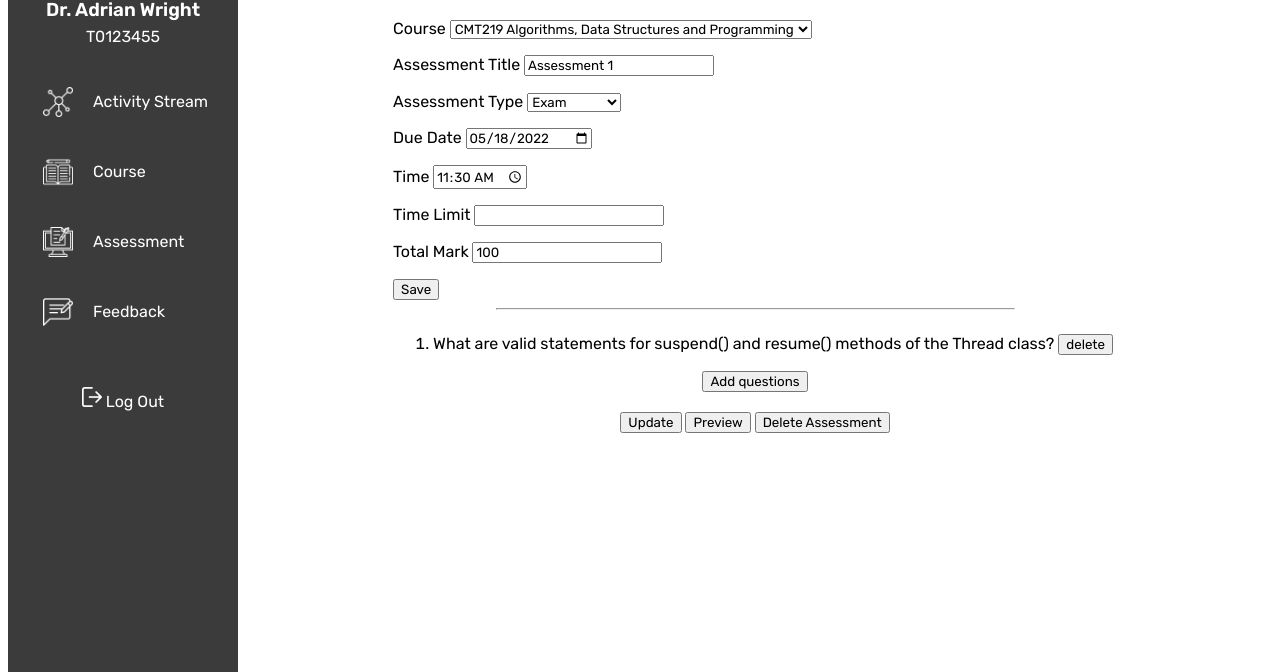
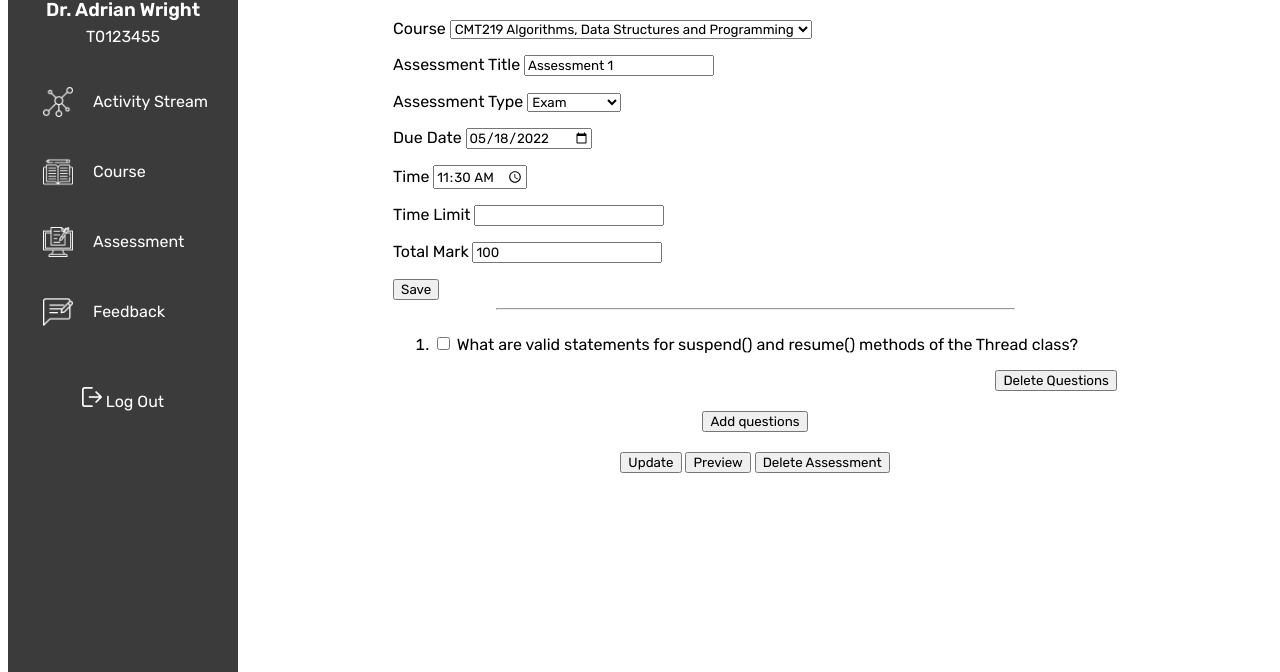
Before and after one commit to levina-c/Automated_Assessment_Tool, a Flask app: page /indiassessment/1 in a window 1280 px wide. Shown: the part 152-824 px from the top of the page. Run offline with Flask 2, Linux system fonts and the light colour scheme; data comes from the database, SQL or seed files in the repository; both versions use the stored data as it was after the commit; some libraries are stand-ins or nearby versions.

Commit message:
changed delete questions functions

```diff
--- a/aat/forms.py
+++ b/aat/forms.py
@@ -42,6 +42,10 @@ class chooseQuestions(FlaskForm):
     t2opts = MultipleCheckboxField(label='Questions', choices=[])
     submit = SubmitField('Add')
 
+class deleteQuestions(FlaskForm):
+    t1opts = MultipleCheckboxField(label='AQuestions', choices=[])
+    t2opts = MultipleCheckboxField(label='AQuestions', choices=[])
+    deleteq = SubmitField('Delete')
 class filterquestionform(FlaskForm):
     qType = SelectField('Question Type', validators=[InputRequired()], choices=[('All', 'All'),('Type1', 'Multiple Choice'), ('Type2', 'True/False')])
     used = SelectField('Used', validators=[InputRequired()], choices=[('All', 'All'),('Used', 'Used'), ('Unused', 'Unused')])
--- a/aat/routes.py
+++ b/aat/routes.py
@@ -1,6 +1,6 @@
 from flask import *
 from aat import app, db
-from aat.forms import AssessmentForm, filterquestionform, chooseQuestions
+from aat.forms import AssessmentForm, filterquestionform, chooseQuestions, deleteQuestions
 from aat.models import Courses, Assessments, Type1Questions, Type2Questions
 import datetime
 from sqlalchemy import desc, asc
@@ -29,11 +29,11 @@ def assessment():
 def indiassessment(assessmentID):
     # access specific assessment
     assessment=Assessments.query.get_or_404(assessmentID)
-    assessmentT1Qs = Type1Questions.query.filter_by(assessment_id = assessmentID).with_entities(Type1Questions.title, Type1Questions.optionA,Type1Questions.optionB,Type1Questions.optionC,Type1Questions.optionD)
-    assessmentT2Qs = Type2Questions.query.filter_by(assessment_id = assessmentID).with_entities(Type2Questions.title)
-    allassessmentQs = assessmentT1Qs.union(assessmentT2Qs)
+    assessmentT1Qs = Type1Questions.query.filter_by(assessment_id = assessmentID).all()
+    assessmentT2Qs = Type2Questions.query.filter_by(assessment_id = assessmentID).all()
     assessmentT1As = Type1Questions.query.filter_by(assessment_id = assessmentID).with_entities(Type1Questions.optionA,Type1Questions.optionB,Type1Questions.optionC,Type1Questions.optionD)
-    # edit assessment form
+
+# edit assessment form
     edit_assessment = AssessmentForm(
         course = assessment.course_code,
         assessmenttitle = assessment.assessmenttitle,
@@ -42,8 +42,11 @@ def indiassessment(assessmentID):
         duedatetime = datetime.datetime.strptime(assessment.duedatetime,"%H:%M"),
         timelimit = assessment.timelimit,
         totalmark = assessment.totalmark)
+
     edit_question = chooseQuestions()
+    delete_question = deleteQuestions()
 
+# edit assessment details
     if edit_assessment.validate_on_submit:
         try:
             assessment.course_code = edit_assessment.course.data
@@ -80,11 +83,24 @@ def indiassessment(assessmentID):
     elif request.form.get('del') == 'Preview':
         return redirect(url_for('previewassessment', currentAssessmentID=assessmentID))
 
-    # elif request.form.get('del') == 'delete':
-    #     q_todelete = assessment.assessmentT1Qs.filter_by()
-    #     Type1Questions.utilised = False
-    #     db.session.commit()
-    return render_template("indiassessment.html", assessment=assessment, assessmentT1Qs=assessmentT1Qs, assessmentT1As=assessmentT1As, assessmentT2Qs=assessmentT2Qs, allassessmentQs=allassessmentQs, edit_assessment=edit_assessment, edit_question=edit_question, assessmentID=assessmentID)
+# delete questions
+    delete_question.t1opts.choices = [(q.id, q.title) for q in assessmentT1Qs]
+    delete_question.t2opts.choices = [(q.id, q.title) for q in assessmentT2Qs]
+
+
+    if request.form.get('del') == 'Delete Questions':
+        for qID in delete_question.t1opts.data:
+            T1Qs_todel = Type1Questions.query.get_or_404(qID)
+            T1Qs_todel.assessment_id = None
+            T1Qs_todel.utilised = False
+        for qID in delete_question.t2opts.data:
+            T1Qs_todel = Type2Questions.query.get_or_404(qID)
+            T1Qs_todel.assessment_id = None
+            T1Qs_todel.utilised = False
+        db.session.commit()
+        flash("Questions have been deleted")
+
+    return render_template("indiassessment.html", assessment=assessment, assessmentT1Qs=assessmentT1Qs, assessmentT1As=assessmentT1As, assessmentT2Qs=assessmentT2Qs, edit_assessment=edit_assessment, edit_question=edit_question, assessmentID=assessmentID, delete_question=delete_question)
 
 @app.route("/addassessment", methods=['GET','POST'])
 def addassessment():
@@ -286,8 +302,10 @@ def previewassessment(currentAssessmentID):
     assessmentT2Qs = Type2Questions.query.filter_by(assessment_id = currentAssessmentID).with_entities(Type2Questions.title)
     allassessmentQs = assessmentT1Qs.union(assessmentT2Qs)
     assessmentT1As = Type1Questions.query.filter_by(assessment_id = currentAssessmentID).with_entities(Type1Questions.optionA,Type1Questions.optionB,Type1Questions.optionC,Type1Questions.optionD)
-    if request.form.get("preview") == 'Back':
+    if request.form.get("preview") == 'Add Questions':
         return redirect(url_for('addassessmentquestion', currentAssessmentID=currentAssessmentID))
+    elif request.form.get("preview") == 'Back':
+        return redirect(url_for('indiassessment', assessmentID=assessment.id))
     elif request.form.get("preview") == 'Publish':
         assessment.status = "Published"
         db.session.commit()
--- a/aat/static/style.css
+++ b/aat/static/style.css
@@ -137,7 +137,7 @@ hr{
     align-items: center;
 }
 
-.create_assessment {
+.assessment_page_btn {
     display: flex;
     flex-direction: row;
     align-items: flex-start;
@@ -198,6 +198,12 @@ table {
     width:90%;
 }
 
+.deleteq_button{
+    display: flex;
+    align-self: flex-end;
+    padding-bottom: 20px;
+}
+
 .currentAssessmentInfo_addq,
 .currentAssessmentInfo_preview {
     display: flex;
@@ -231,6 +237,13 @@ table {
     justify-content: flex-end;
 }
 
+/* add assessment page */
+.new_assessment {
+    display: flex;
+    flex-direction: column;
+    justify-content: center;
+    margin:auto;
+}
 
 /* Add assessment question page */
 .addquestionbox {
@@ -240,12 +253,6 @@ table {
     align-items: center;
 }
 
-/* .currentAssessmentInfo_addq {
-    display: flex;
-    flex-direction: column;
-    align-self: flex-start;
-    margin: auto;
-} */
 
 .sortQuestions{
     align-self:center;
--- a/aat/templates/assessment.html
+++ b/aat/templates/assessment.html
@@ -2,7 +2,7 @@
 {% block header %}Assessment{% endblock %}
 {% block content %}
 <div class="assessment_page">
-    <div class="create_assessment">
+    <div class="assessment_page_btn">
         <div>
             <form method="POST" action="">
                 <input type="submit" name="assessment" value="Create assessment">
--- a/aat/templates/indiassessment.html
+++ b/aat/templates/indiassessment.html
@@ -19,20 +19,18 @@
     <!-- </div> -->
     <hr>
     <div class="showquestions">
+        {{ delete_question.csrf_token }}
         <form method='POST' action=''>
-            <ol>
-                {% for q in assessmentT1Qs %}
-                <li>
-                    <p>{{ q.title }} <input type="submit" name='del' value='delete'></p>
-                </li>
-                {% endfor %}
-                {% for q in assessmentT2Qs %}
-                <li>
-                    <p>{{ q.title }} <input type="submit" name='del' value='delete'></p>
-                </li>
-                {% endfor %}
-            </ol>
+            <div class="question_in_assessment">
+                <p>{{ delete_question.t1opts }}</p>
+                <p>{{ delete_question.t2opts }}</p>
+            </div>
         </form>
+        <div class="deleteq_button">
+            <form method='POST' action=''>
+                <input type="submit" name='del' value='Delete Questions'>
+            </form>
+        </div>
     </div>
     <div class="addquestions_edit">
         <button type="button" onclick="window.location.href='{{ url_for('addassessmentquestion', currentAssessmentID=assessmentID) }}';"> Add questions </button>
--- a/aat/templates/previewassessment.html
+++ b/aat/templates/previewassessment.html
@@ -36,6 +36,7 @@
         <div class="preview_button">
             <form method="POST" action="">
                 <input type='submit' name="preview" value='Back'>
+                <input type='submit' name="preview" value='Add Questions'>
                 <input type='submit' name="preview" value='Save as draft'>
                 <input type='submit' name="preview" value='Publish'>
             </form>
```
Also changed, not shown: aat/templates/addassessment.html (+7 -2 lines), aat/aat.db.
